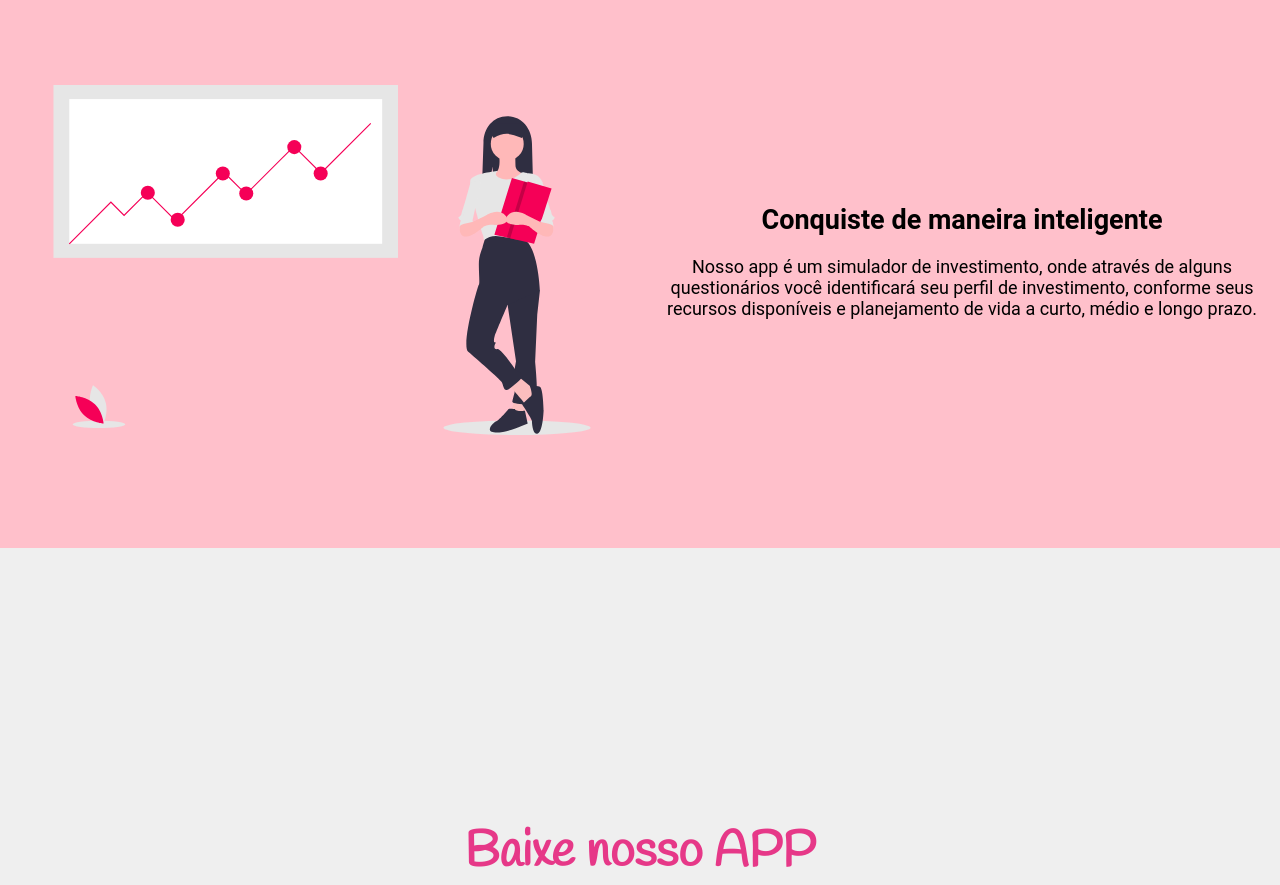
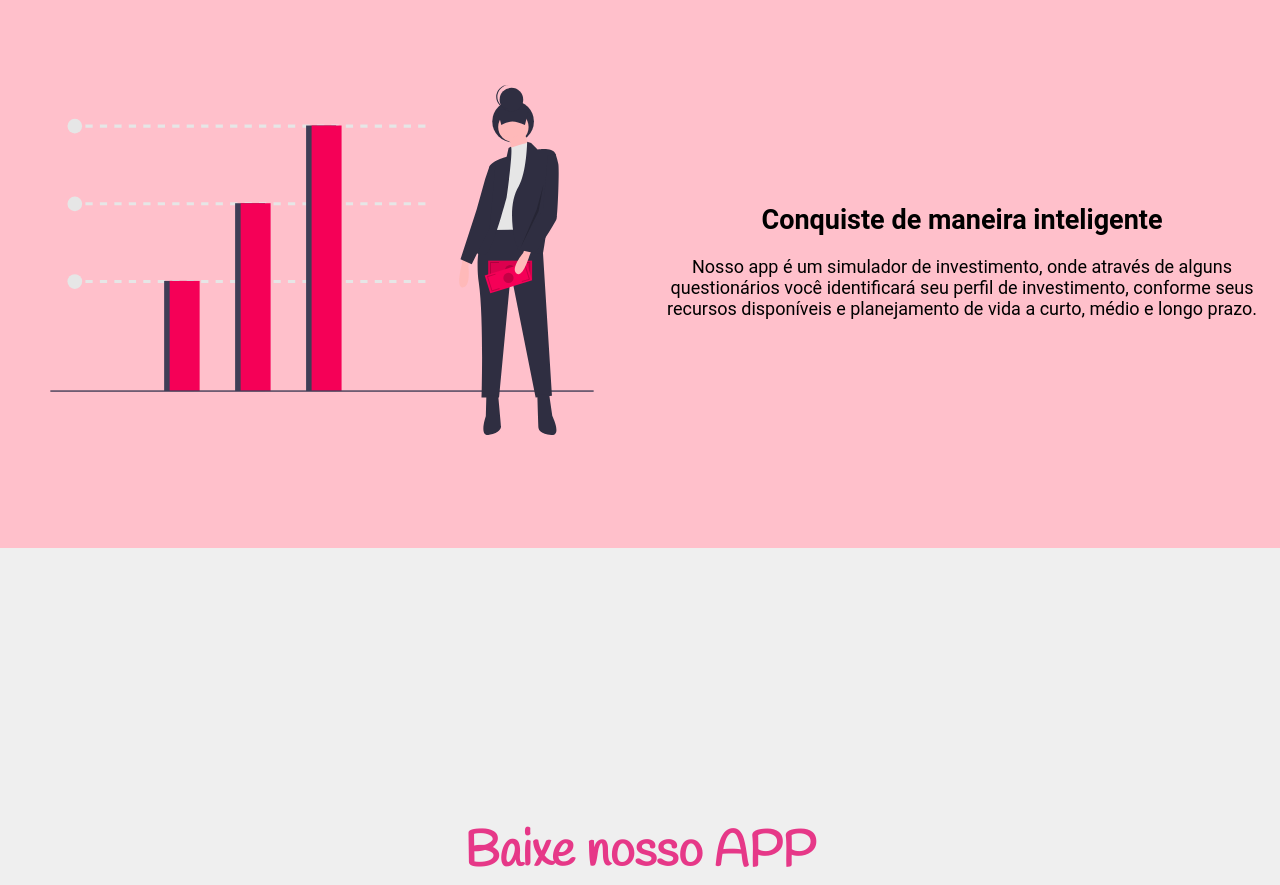
Before and after one commit to lehmaria/serasainveste, a plain HTML site: page index.html in a window 1280 px wide. Shown: the part 1055-1940 px from the top of the page. Drawn offline with Linux system fonts and the light colour scheme; a web font is replaced by a local one.

Commit message:
ajustando nome e imagem

```diff
--- a/index.html
+++ b/index.html
@@ -3,7 +3,7 @@
 <head>
     <meta charset="UTF-8">
     <meta name="viewport" content="width=device-width, initial-scale=1.0">
-    <title>Serasa Investe</title>
+    <title>Serasa Invest</title>
     <link rel="stylesheet" href="./css/styles.css">
     <link href="https://fonts.googleapis.com/css2?family=RobotoP&family=Handlee&display=swap" rel="stylesheet">
 
@@ -40,8 +40,8 @@
             </div>
             <div class="sobre-conteudo">
                 <div class="sobre-imagem">
-                    <img class="imgSobre" src="./img/undraw_progress_data_4ebj.svg"
-                    alt="inserir imagem do app">
+                    <img class="imgSobre" src="./img/undraw_investment_data_yfvt.svg"
+                    alt="Prévia do app">
                 </div>
                 <div class="sobre-texto">
                     <h2> Conquiste de maneira inteligente </h2>
```
Also changed, not shown: img/app1.PNG (added), img/undraw_investment_data_yfvt.svg (added).
